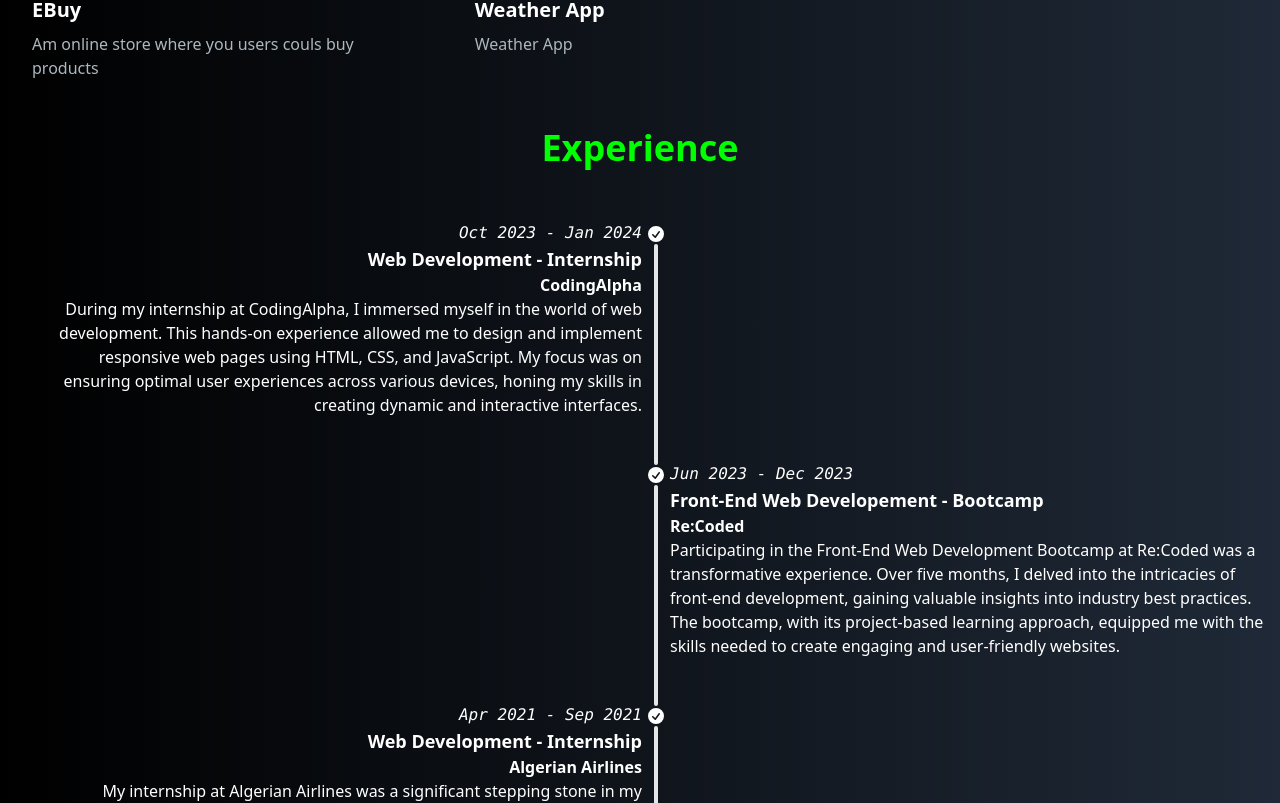
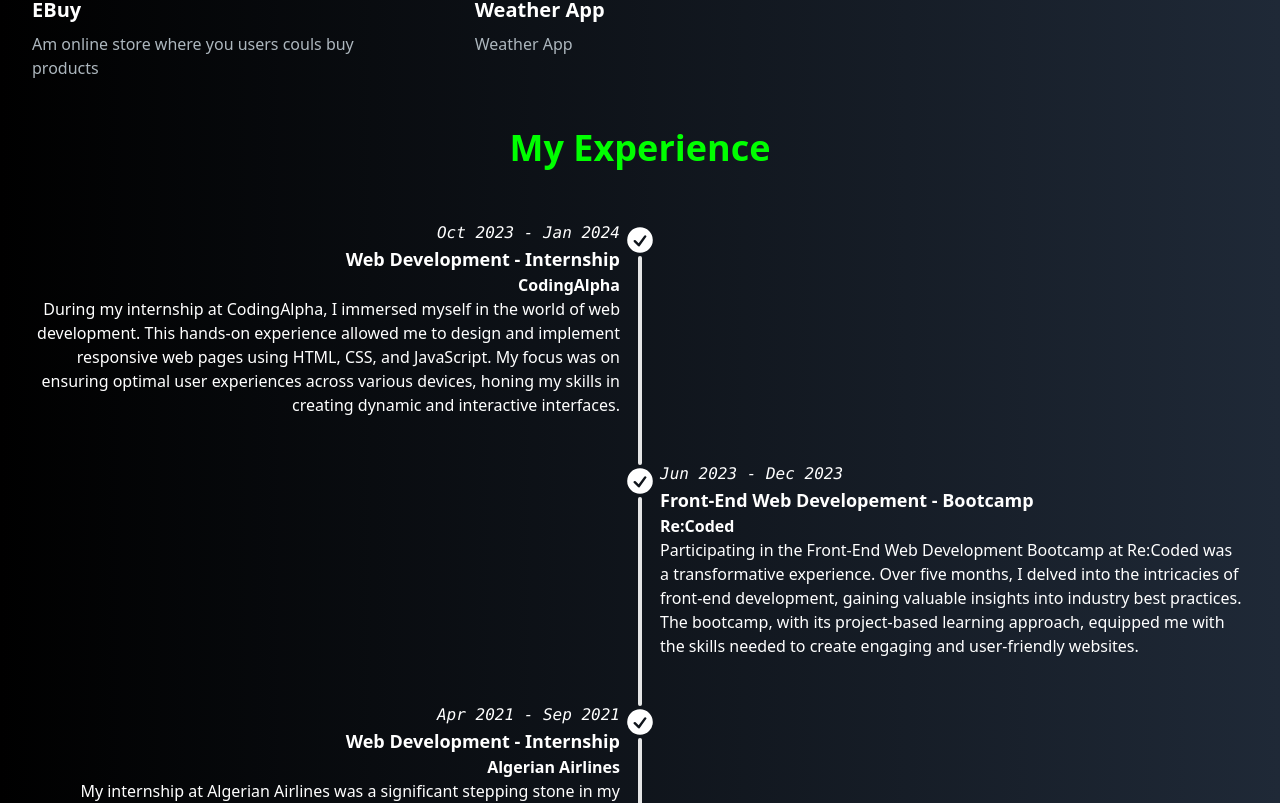
Before and after one commit to KatiaGhezali/katia-ghezali-portfolio, a Next.js app: page / in a window 1280 px wide. Shown: the part 2980-3783 px from the top of the page. Built offline with nearby package versions, Linux system fonts and the light colour scheme.

Commit message:
Add my experience

```diff
--- a/src/components/Education/Education.jsx
+++ b/src/components/Education/Education.jsx
@@ -6,16 +6,16 @@ function Education() {
   return (
     <div className="text-white">
       <h1 className="text-[#00FF00] text-center text-2xl lg:text-4xl font-bold my-12">
-        Experience{" "}
+        My Experience{" "}
       </h1>
-      <ul className="timeline timeline-snap-icon max-md:timeline-compact timeline-vertical ml-8">
+      <ul className="timeline timeline-snap-icon max-md:timeline-compact timeline-vertical mx-8">
         <li>
           <div className="timeline-middle">
             <svg
               xmlns="http://www.w3.org/2000/svg"
               viewBox="0 0 20 20"
               fill="currentColor"
-              className="h-5 w-5"
+              className="h-8 w-8"
             >
               <path
                 fillRule="evenodd"
@@ -46,7 +46,7 @@ function Education() {
               xmlns="http://www.w3.org/2000/svg"
               viewBox="0 0 20 20"
               fill="currentColor"
-              className="h-5 w-5"
+              className="h-8 w-8"
             >
               <path
                 fillRule="evenodd"
@@ -77,7 +77,7 @@ function Education() {
               xmlns="http://www.w3.org/2000/svg"
               viewBox="0 0 20 20"
               fill="currentColor"
-              className="h-5 w-5"
+              className="h-8 w-8"
             >
               <path
                 fillRule="evenodd"
@@ -107,7 +107,7 @@ function Education() {
               xmlns="http://www.w3.org/2000/svg"
               viewBox="0 0 20 20"
               fill="currentColor"
-              className="h-5 w-5"
+              className="h-8 w-8"
             >
               <path
                 fillRule="evenodd"
```
